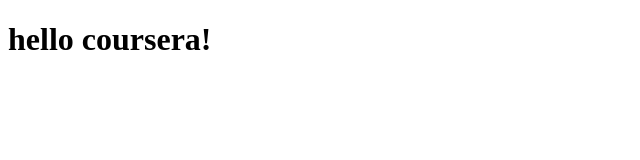
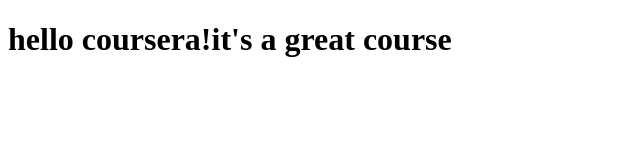
Before and after one commit to Loganandhini1551/coursera, a plain HTML site: page din/index.html in a window 1280 px wide. Shown: the whole page, without its empty margins (0-640 px from the left). Drawn offline with Linux system fonts and the light colour scheme.

Commit message:
a small change

```diff
--- a/din/index.html
+++ b/din/index.html
@@ -4,6 +4,6 @@
 	<title>hello coursera</title>
 </head>
 <body>
-<h1>hello coursera!<h1>
+<h1>hello coursera!it's a great course<h1>
 </body>
 </html>
```
